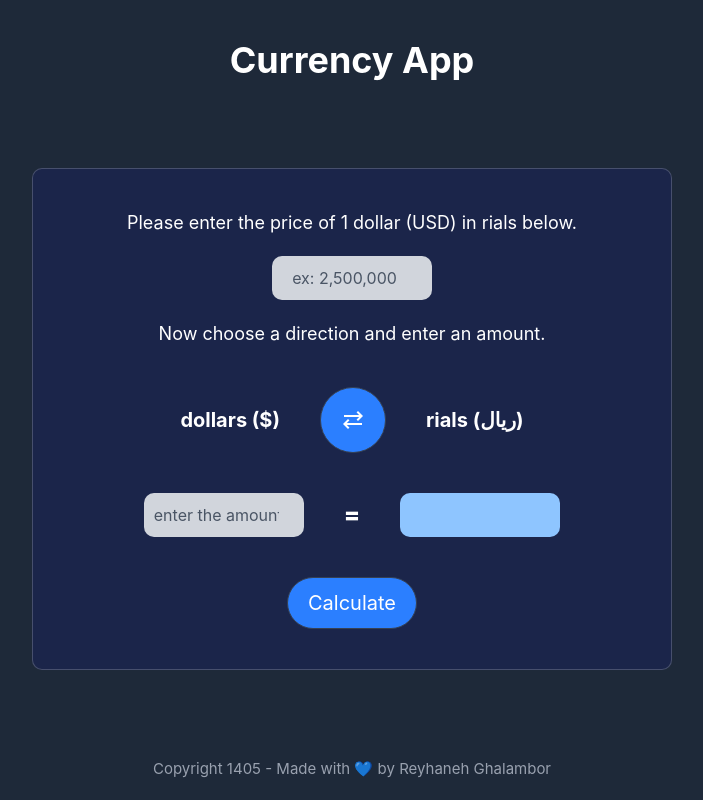
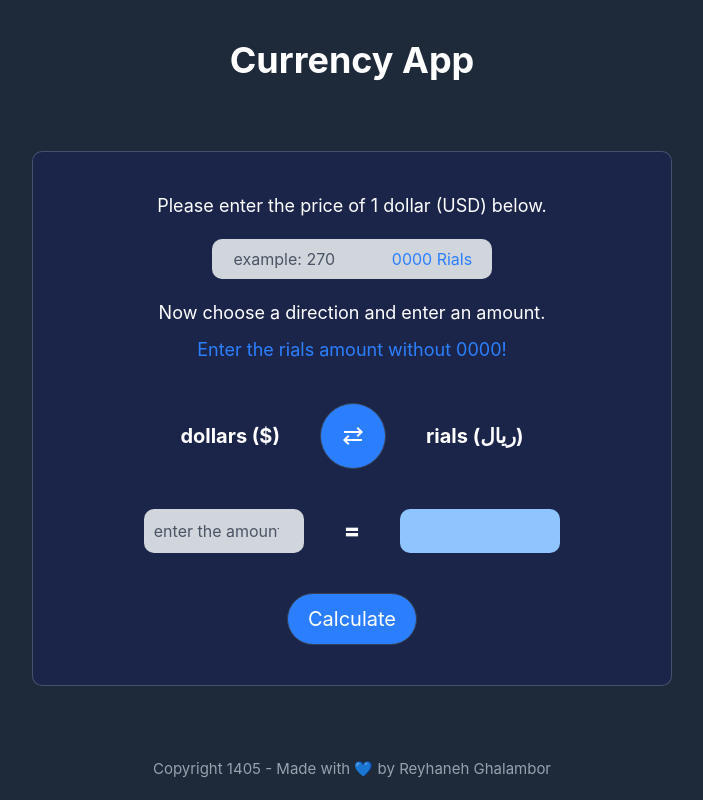
Before and after one commit to reyhanneh-gh/currency-app, a React (Vite) app: page / in a window 1280 px wide. Shown: the whole page, without its empty margins (288-991 px from the left). Built offline with nearby package versions, Linux system fonts and the light colour scheme.

Commit message:
calculation function

```diff
--- a/src/App.jsx
+++ b/src/App.jsx
@@ -4,32 +4,53 @@ import Converter from "./components/Converter"
 import Footer from "./components/Footer"
 
 function App() {
-  const [currency, setCurrency] = useState("dollar ($)")
-  const [rate, setRate] = useState()
-  const [amount, setamount] = useState()
-  const [result, setResult] = useState()
+  const [currency, setCurrency] = useState("dollars ($)")
+  const [rate, setRate] = useState("")
+  const [amount, setAmount] = useState("")
+  const [result, setResult] = useState("")
 
   // --------------currency change button--------------
 
   function currencyChange() {
+    setResult("")
     if (currency == "dollars ($)") {
       setCurrency("rials (ريال)")
     } else {
       setCurrency("dollars ($)")
     }
   }
+  // ---------------------calculation---------------------
+  function calculate() {
+    setResult("")
+    if (currency == "dollars ($)") {
+      setResult(amount * rate * 10000)
+    } else if (currency == "rials (ريال)" && rate > 0) {
+      setResult((amount / rate) * 10000)
+    } else if (rate == 0) {
+      setResult("Invalid rate")
+    }
+    console.log("test");
 
-
+  }
 
   return (
     <div className="w-full min-h-screen flex flex-wrap justify-center content-between bg-gray-800">
       <Header />
+
       <Converter
         currency={currency}
-        currencyChange={currencyChange} />
+        currencyChange={currencyChange}
+        rate={rate}
+        setRate={setRate}
+        amount={amount}
+        setAmount={setAmount}
+        setResult={setResult}
+        calculate={calculate}
+        result={result}
+      />
+
       <Footer />
     </div>
   )
 }
-
 export default App
--- a/src/components/Converter.jsx
+++ b/src/components/Converter.jsx
@@ -1,35 +1,44 @@
-function Forms({ currency, currencyChange }) {
+function Forms({ currency, currencyChange, rate, setRate, amount, setAmount, result, calculate }) {
     return (
         <section className="w-11/12 md:w-3/4 lg:w-1/2 h-fit flex flex-wrap justify-center items-center formBg rounded-[10px] p-10 my-5">
             <p className="w-full h-fit text-[18px] text-center text-white">
-                Please enter the price of 1 dollar (USD) in rials below.
+                Please enter the price of 1 dollar (USD) below.
             </p>
-            <div className="w-full h-fit flex justify-center my-5">
-                <input type="number" placeholder="ex: 2,500,000" className="w-40 h-fit p-2.5 bg-gray-300 rounded-[10px] text-center text-black placeholder:text-gray-600 placeholder:text-center" />
+            <div className="w-fit h-10 flex justify-between items-center my-5 bg-gray-300 rounded-[10px]">
+                <input type="number" placeholder="example: 270" className="w-40 h-fit py-2.5 text-center text-black placeholder:text-gray-600 placeholder:text-center  bg-none"
+                    value={rate} onChange={(e) => setRate(e.target.value)} />
+                    <p className="w-fit h-fit text-blue-500 px-5 text-center">0000 Rials</p>
             </div>
-            <p className="w-full h-fit text-[18px] text-center text-white mb-5">
+            <p className="w-full h-fit text-[18px] text-center text-white mb-2.5">
                 Now choose a direction and enter an amount.
+            </p>
+            <p className="w-full h-fit text-[18px] text-center text-blue-500 mb-5">
+                Enter the rials amount without 0000!
             </p>
             {/* --------------------1 dollar rate input------------ */}
             <div className="w-full h-fit flex justify-center items-center relative my-5">
                 <p className="text-white font-bold h-fit w-fit text-[20px]">
-                    {currency == "dollars ($)" ? "rials (ريال)" : "dollars ($)"}
+                    {currency == "dollars ($)" ? "dollars ($)" : "rials (ريال)"}
                 </p>
                 <span onClick={currencyChange} className="changeBtn material-symbols-outlined mx-10 p-5 rounded-full bg-blue-500 text-white text-center text-[20px] border border-gray-700 hover:scale-[.9] hover:bg-blue-400 duration-300 cursor-pointer">sync_alt</span>
                 <p className="text-white font-bold h-fit w-fit text-[20px]">
-                    {currency == "dollars ($)" ? "dollars ($)" : "rials (ريال)"}
+                    {currency == "dollars ($)" ? "rials (ريال)" : "dollars ($)"}
                 </p>
             </div>
             {/* --------------------amount input------------------- */}
             <div className="w-full h-fit flex flex-wrap justify-center items-center relative my-5">
-                <input type="number" placeholder="enter the amount" className="w-40 h-fit p-2.5 bg-gray-300 rounded-[10px] text-center text-black placeholder:text-gray-600 placeholder:text-center" />
+                <input type="number" placeholder="enter the amount" className="w-40 h-fit p-2.5 bg-gray-300 rounded-[10px] text-center text-black placeholder:text-gray-600 placeholder:text-center"
+                    value={amount} onChange={(e) => setAmount(e.target.value)}
+                />
                 <span className="w-full my-5 md:my-0 md:w-fit text-2xl text-white font-extrabold mx-10 text-center">=</span>
-                <div className="w-40 h-11 p-2.5 bg-blue-300 rounded-[10px] text-center text-black"></div>
+                <div className="w-40 h-11 p-2.5 bg-blue-300 rounded-[10px] text-center text-black">
+                    {result}
+                </div>
             </div>
 
             {/* --------------------calc button------------------- */}
             <div className="w-full h-fit flex justify-center mt-5">
-                <button className="calcBtn py-2.5 px-5 bg-blue-500 rounded-full text-center text-[20px] text-white border border-gray-700 hover:scale-[.9] hover:bg-blue-400 duration-300 cursor-pointer">Calculate</button>
+                <button onClick={calculate} className="calcBtn py-2.5 px-5 bg-blue-500 rounded-full text-center text-[20px] text-white border border-gray-700 hover:scale-[.9] hover:bg-blue-400 duration-300 cursor-pointer">Calculate</button>
             </div>
         </section>
     )
```
